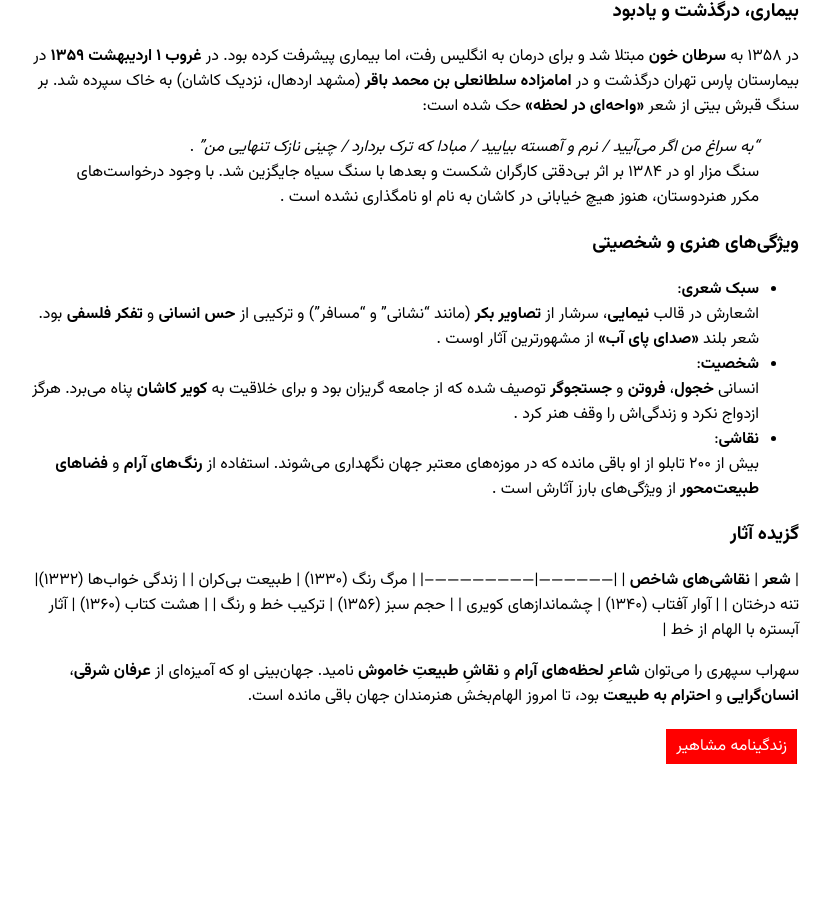
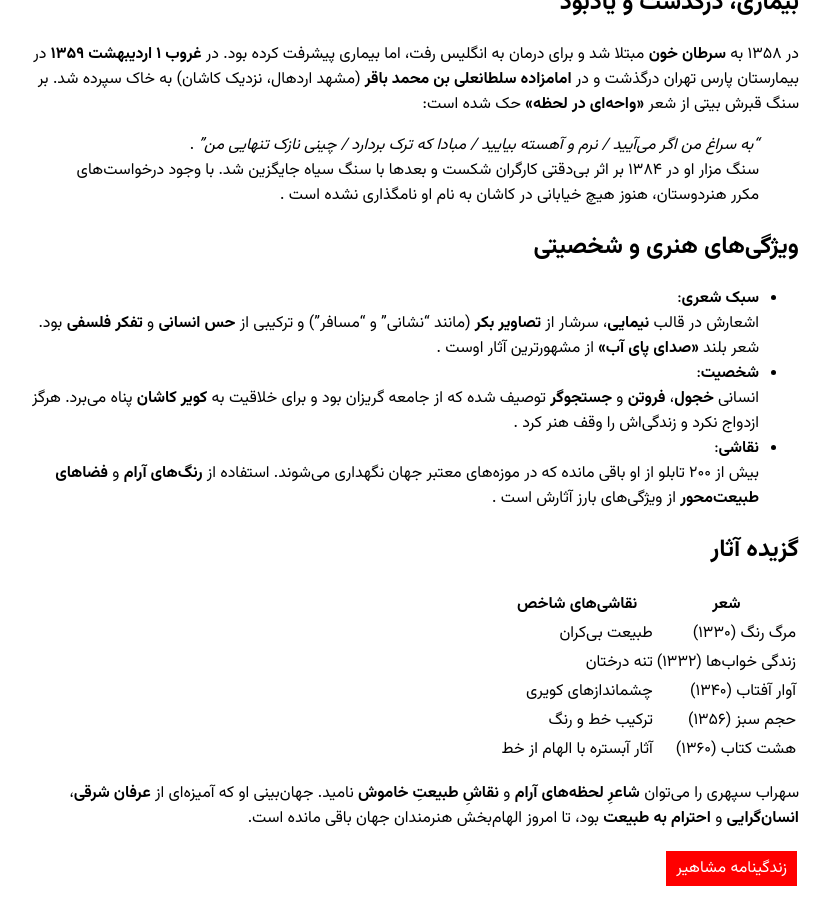
Before and after one commit to darkblog/darkblog.github.io, a Jekyll site: the page built from _posts/2025-7-3-45.md, in a window 1280 px wide and 900 px high, scrolled down 1344 px. Shown: the whole window, without its empty margins (225-1056 px from the left). Built offline with Jekyll 4.4.1, drawn with Linux system fonts in a browser that asks for light colours; before the commit the page ends 2122 px from its top, so only the background shows below that; some of the changed text lies outside the part shown.

Commit message:
Update 2025-7-3-45.md

```diff
--- a/_posts/2025-7-3-45.md
+++ b/_posts/2025-7-3-45.md
@@ -17,14 +15,14 @@ title: سهراب
 - **نخستین آثار**:
   اولین مجموعه شعرش **«مرگ رنگ»** (۱۳۳۰) را با الهام از سبک نیمایی منتشر کرد. در ۱۳۳۲ با رتبه اول از دانشگاه فارغ‌التحصیل شد و دومین مجموعه **«زندگی خواب‌ها»** را منتشر کرد .
 
-### سفرها و تحول فکری
+## سفرها و تحول فکری
 سهراب علاقه عمیقی به فرهنگ مشرق زمین داشت و سفرهایش نقش کلیدی در شکل‌گیری جهان‌بینی او ایفا کرد:
 - **آسیا**:
   به هند، پاکستان، افغانستان، ژاپن و چین سفر کرد. در ژاپن **حکاکی روی چوب** آموخت و با فلسفه **ذن بودیسم** آشنا شد. این تجربیات در اشعار بعدی او مانند **«صدای پای آب»** تأثیر گذاشت .
 - **اروپا**:
   در ۱۳۳۶ زمینی به پاریس و لندن رفت. در مدرسه هنرهای زیبای پاریس (**École des Beaux-Arts**) رشته لیتوگرافی خواند. پس از قطع بورسیه، برای تأمین هزینه‌ها به شستشوی شیشه‌های آسمان‌خراش‌ها پرداخت .
 
-### کناره‌گیری از مشاغل دولتی و اوج خلاقیت
+## کناره‌گیری از مشاغل دولتی و اوج خلاقیت
 در اسفند ۱۳۴۱، پس از فوت پدر و نارضایتی از فضای اداری، از تمام مشاغل دولتی (از جمله تدریس در هنرکده هنرهای تزیینی تهران) کناره‌گیری کرد. این دوره آغاز خلق برجسته‌ترین آثارش بود:
 - **شعر**:
   دفترهای **«حجم سبز»** (۱۳۵۶) و **«ما هیچ، ما نگاه»** (۱۳۵۶) را منتشر کرد. سبک او تلفیقی از **تصویرپردازی طبیعت‌گرا**، **زبان روان** و **عرفان شرقی** بود. اشعارش به زبان‌های انگلیسی، فرانسوی، اسپانیایی و ایتالیایی ترجمه شدند .
@@ -33,12 +31,12 @@ title: سهراب
 - **ترجمه**:
   همکاری با **داریوش آشوری** برای ترجمه نمایشنامه‌های ژاپنی در کتاب **«نمایش در ژاپن»** (۱۳۴۳) اثر بهرام بیضایی .
 
-### بیماری، درگذشت و یادبود
+## بیماری، درگذشت و یادبود
 در ۱۳۵۸ به **سرطان خون** مبتلا شد و برای درمان به انگلیس رفت، اما بیماری پیشرفت کرده بود. در **غروب ۱ اردیبهشت ۱۳۵۹** در بیمارستان پارس تهران درگذشت و در **امامزاده سلطانعلی بن محمد باقر** (مشهد اردهال، نزدیک کاشان) به خاک سپرده شد. بر سنگ قبرش بیتی از شعر **«واحه‌ای در لحظه»** حک شده است:
 > *"به سراغ من اگر می‌آیید / نرم و آهسته بیایید / مبادا که ترک بردارد / چینی نازک تنهایی من"* .
 سنگ مزار او در ۱۳۸۴ بر اثر بی‌دقتی کارگران شکست و بعدها با سنگ سیاه جایگزین شد. با وجود درخواست‌های مکرر هنردوستان، هنوز هیچ خیابانی در کاشان به نام او نامگذاری نشده است .
 
-### ویژگی‌های هنری و شخصیتی
+## ویژگی‌های هنری و شخصیتی
 - **سبک شعری**:
   اشعارش در قالب **نیمایی**، سرشار از **تصاویر بکر** (مانند "نشانی" و "مسافر") و ترکیبی از **حس انسانی** و **تفکر فلسفی** بود. شعر بلند **«صدای پای آب»** از مشهورترین آثار اوست .
 - **شخصیت**:
@@ -46,7 +44,8 @@ title: سهراب
 - **نقاشی**:
   بیش از ۲۰۰ تابلو از او باقی مانده که در موزه‌های معتبر جهان نگهداری می‌شوند. استفاده از **رنگ‌های آرام** و **فضاهای طبیعت‌محور** از ویژگی‌های بارز آثارش است .
 
-### گزیده آثار
+## گزیده آثار
+
 | **شعر**         | **نقاشی‌های شاخص**       |
 |------------------|--------------------------|
 | مرگ رنگ (۱۳۳۰)   | طبیعت بی‌کران           |
```
Also changed, not shown: other parts of _posts/2025-7-3-45.md (+3 -5 lines).
